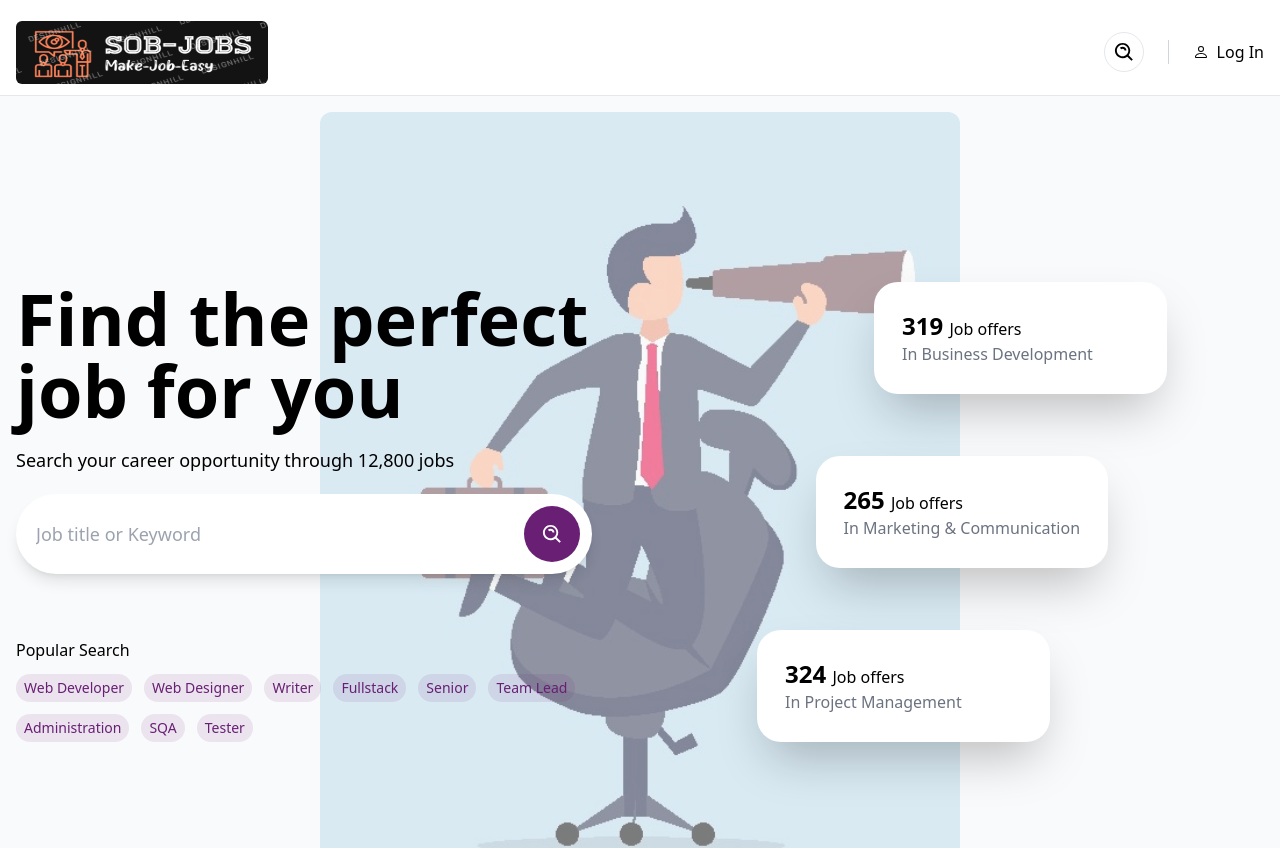
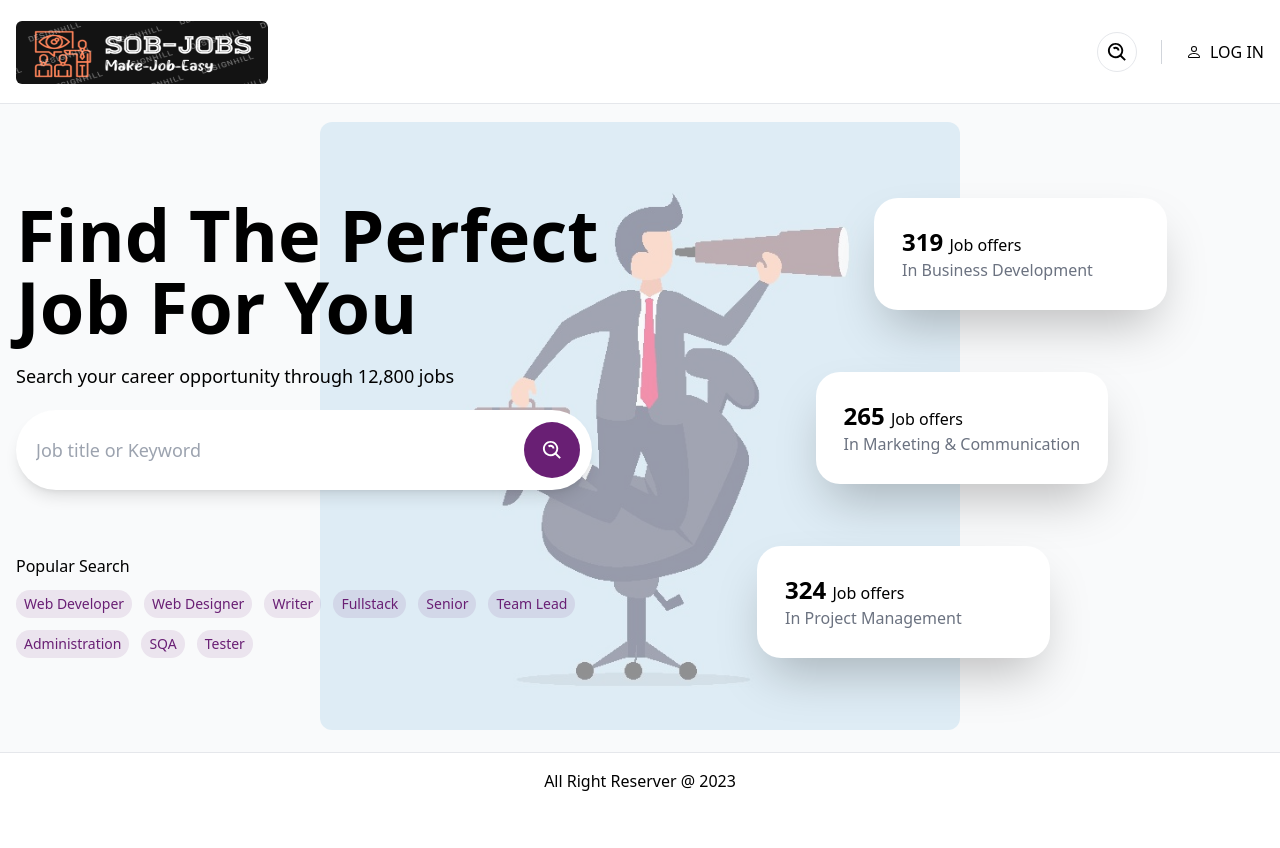
Before and after one commit to SofiuzzamanSofi/sob-jobs, a Next.js app in the folder client/: page / in a window 1280 px wide. Shown: the top 848 px of the page. After the commit the page ends 800 px from the top, so only its background shows below. Built offline with nearby package versions, Linux system fonts and the light colour scheme; no server answers; what @tailwindcss/custom-forms would draw is missing.

Commit message:
screen height 100vh solved for all pages

```diff
--- a/client/src/app/sign-in/page.tsx
+++ b/client/src/app/sign-in/page.tsx
@@ -61,7 +61,7 @@ const SignIn = () => {
   };
 
   return (
-    <div className='flex h-screen items-center pt-14 border border-red-700'>
+    <div className='flex h-[calc(100vh-2rem)] items-center pt-14 border border-red-700'>
       <div className='w-1/2'>
         <Image src={loginImage} className='h-full w-full' alt='Sign-Up-Image' />
       </div>
--- a/client/src/app/sign-up/page.tsx
+++ b/client/src/app/sign-up/page.tsx
@@ -65,7 +65,7 @@ const SignUp = () => {
   };
 
   return (
-    <div className='flex h-screen items-center pt-14'>
+    <div className='flex h-[calc(100vh-2rem)] items-center pt-14'>
       <div className='w-1/2'>
         <Image src={loginImage} className='h-full w-full' alt='Sign-Up-Image' />
       </div>
--- a/client/src/components/Footer.tsx
+++ b/client/src/components/Footer.tsx
@@ -26,13 +26,14 @@ const Footer: FC<FooterProps> = ({ }) => {
                     // left: '0px',
                     // right: '0px',
                     // zIndex: '10',
+                    height: "3rem",
+                    borderTopWidth: "1px",
+                    padding: "16px",
                 }}
             >
                 <h6
                     style={{
                         textAlign: 'center',
-                        borderTopWidth: "1px",
-                        padding: "16px"
                     }}
                 >
                     All Right Reserver @ 2023
--- a/client/src/components/HomeLanding.tsx
+++ b/client/src/components/HomeLanding.tsx
@@ -115,8 +115,8 @@ const HomeLanding: React.FC<HomeLandingProps> = () => {
     // }, [inputText]);
 
     return (
-        <div ref={el} className='h-screen'>
-            <div className='max-w-7xl h-[100vh] rounded-xl absolute top-28 left-1/2 -translate-x-1/2 overflow-hidden z-0'>
+        <div ref={el} className='h-[calc(100vh-11.5rem)]'>
+            <div className='max-w-7xl h-[calc(100vh-12rem)] rounded-xl absolute top-[7.625rem] left-1/2 -translate-x-1/2 overflow-hidden z-0'>
                 <Image
                     id='hero1'
                     src={hero1}
@@ -151,7 +151,7 @@ const HomeLanding: React.FC<HomeLandingProps> = () => {
             <div className='h-full w-full flex items-center z-10 relative'>
                 <div className='flex w-full'>
                     <div className='w-1/2 flex flex-col items-start'>
-                        <h1 id='hero-title' className='heroElement font-bold text-7xl'>
+                        <h1 id='hero-title' className='heroElement font-bold text-7xl capitalize'>
                             Find the perfect <br /> job for you
                         </h1>
                         <p id='hero-subtitle' className='mt-5 text-lg'>
--- a/client/src/components/Navbar.tsx
+++ b/client/src/components/Navbar.tsx
@@ -58,8 +58,8 @@ const Navbar = () => {
     }
     else {
         return (
-            <nav className={`border-b h-24  w-full z-[20] `}>
-                <ul className="max-w-7xl mx-auto p-4 flex gap-3 items-center">
+            <nav className={`border-b h-[6.5rem] w-full z-[20] `}>
+                <ul className="max-w-7xl p-4 mx-auto flex gap-3 items-center">
                     <li className="flex-auto font-semibold text-2xl">
                         <Link href="/">
                             <Image
@@ -71,7 +71,7 @@ const Navbar = () => {
                     </li>
                     <li>
                         <Link
-                            className='p-2 rounded-full bg-white border  h-10 w-10 grid place-items-center'
+                            className='rounded-full bg-white border  h-10 w-10 grid place-items-center'
                             href='/dashboard/search-jobs'
                         >
                             <BiSearchAlt size='23' color='black' />
@@ -79,7 +79,7 @@ const Navbar = () => {
                     </li>
                     {/* <li>
                         <Link
-                            className="border border-black px-2 py-1 rounded-md hover:border-primary text-gray-600 hover:text-white hover:bg-primary hover:px-4 transition-all"
+                            className="border border-blackrounded-md hover:border-primary text-gray-600 hover:text-white hover:bg-primary hover:px-4 transition-all"
                             href="/jobs"
                         >
                             Jobs
@@ -113,7 +113,7 @@ const Navbar = () => {
                                 <svg className="w-4 h-4" xmlns="http://www.w3.org/2000/svg" width="16" height="16" fill="currentColor" viewBox="0 0 16 16">
                                     <path d="M8 8a3 3 0 1 0 0-6 3 3 0 0 0 0 6zm2-3a2 2 0 1 1-4 0 2 2 0 0 1 4 0zm4 8c0 1-1 1-1 1H3s-1 0-1-1 1-4 6-4 6 3 6 4zm-1-.004c-.001-.246-.154-.986-.832-1.664C11.516 10.68 10.289 10 8 10c-2.29 0-3.516.68-4.168 1.332-.678.678-.83 1.418-.832 1.664h10z" />
                                 </svg>
-                                Log In
+                                LOG IN
                             </Link>
                         )}
                     </li>
```
